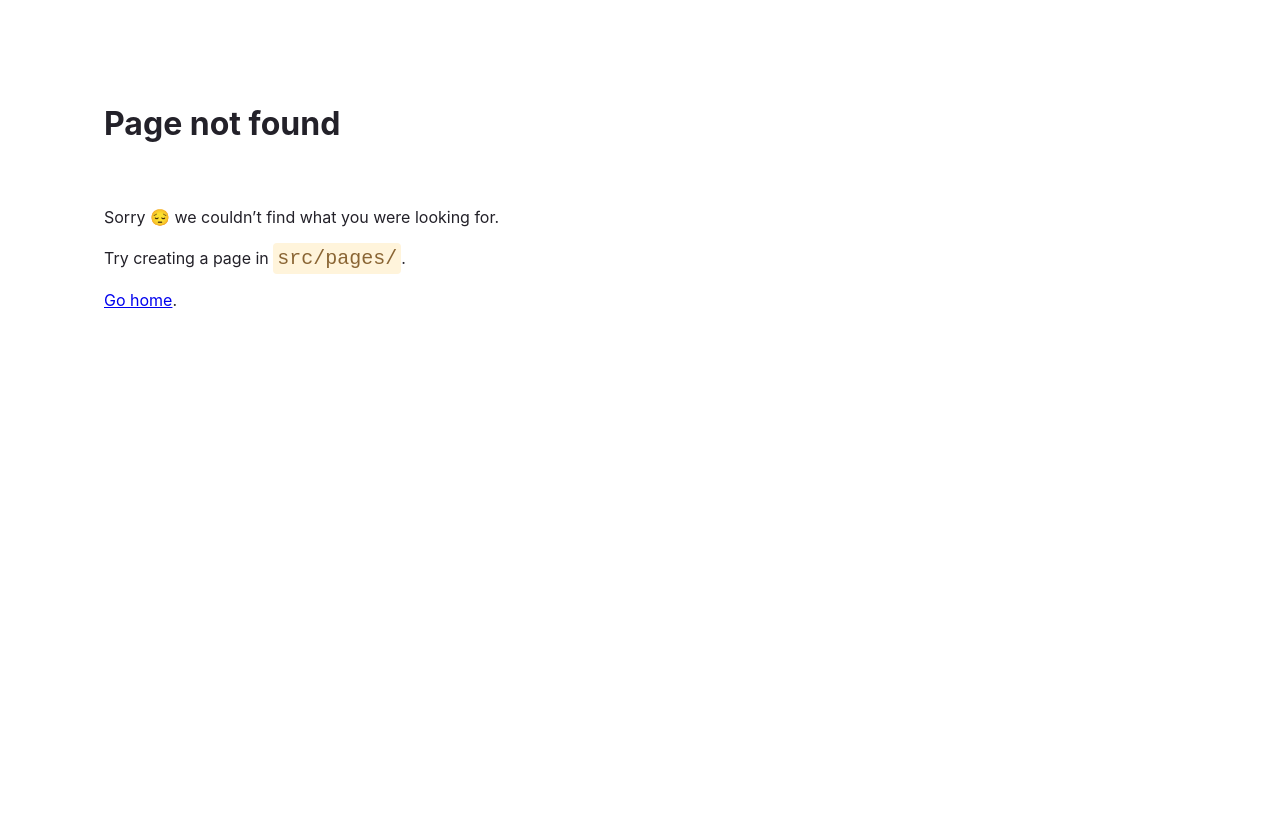
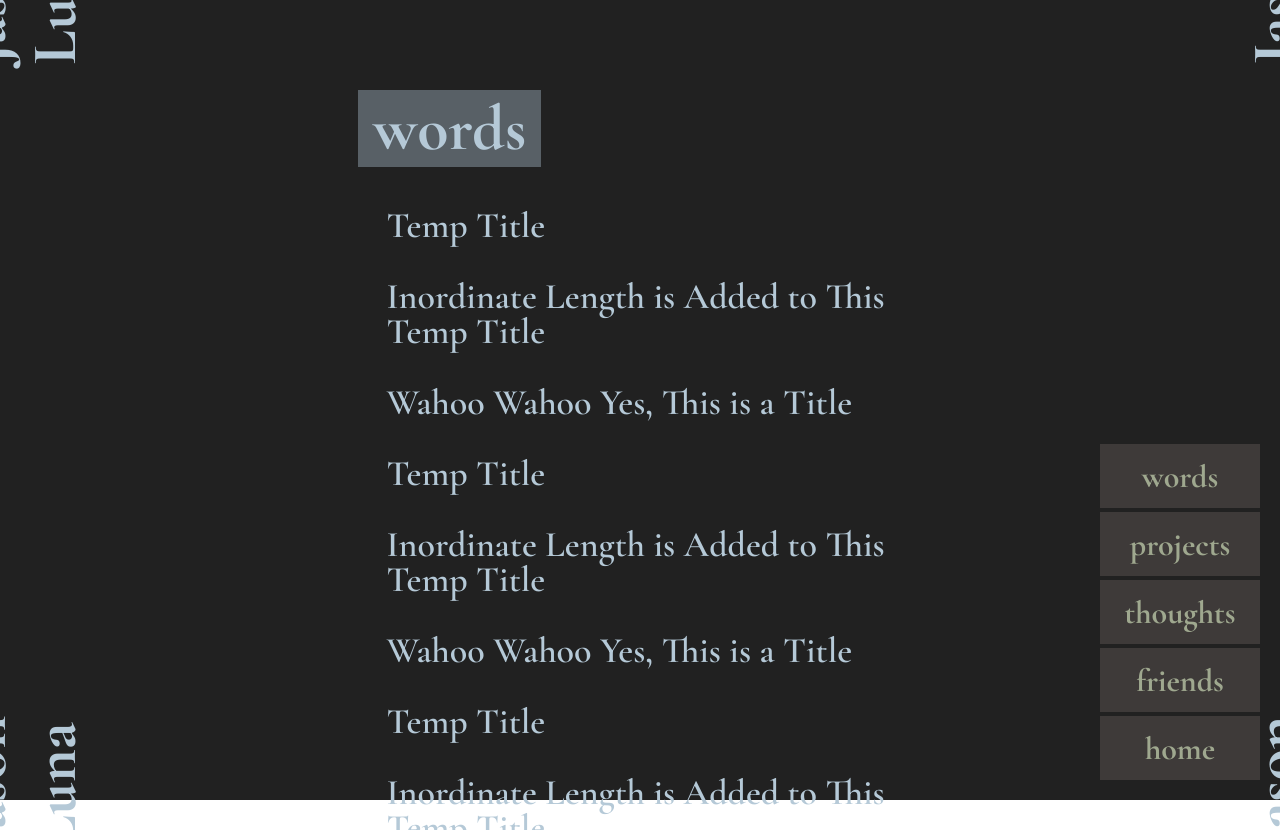
Before and after one commit to jasonmatthewluna/site2, a Gatsby site: page /tempblog in a window 1280 px wide. Before the commit this address had no page. Before the commit the page ends 800 px from the top, so only its background shows below. Built offline with nearby package versions, Linux system fonts and the light colour scheme; Gatsby itself is replaced by a stand-in of ours.

Commit message:
made temporary blog page
to come:

make temp blog a layout rather than static page, taking in a "header" for "words", "projects", "thoughts", "friends"

make layout dynamically link to articles

design article pages

allow the nav bar to take in color options so that it matches the color scheme of the blog page

```diff
--- a/src/nav.js
+++ b/src/nav.js
@@ -14,27 +14,27 @@ export class Nav extends React.Component {
             <div className={nav}>
           {/* essentially a nav component*/}
           <div className={navitem}>
-            <Link to ="/">
+            <Link to ="/tempblog">
               words
             </Link>
           </div>
           <div className={navitem}>
-            <Link to ="/">
+            <Link to ="/tempblog">
               projects
             </Link>
           </div>
           <div className={navitem}>
-            <Link to ="/">
+            <Link to ="/tempblog">
               thoughts
             </Link>
           </div>
           <div className={navitem}>
-            <Link to ="/">
+            <Link to ="/tempblog">
               friends
             </Link>
           </div>
           <div className={navitem} id={lastnav}>
-            <Link to ="/">
+            <Link to ="/tempblog">
               home
             </Link>
           </div>
--- a/src/pages/index.module.css
+++ b/src/pages/index.module.css
@@ -1,6 +1,6 @@
 @import url('https://fonts.googleapis.com/css2?family=Cormorant+Garamond:wght@600;700&family=Rubik:wght@300&display=swap');
 
-html, body{
+html, body {
     margin: 0px;
 }
 
@@ -52,6 +52,7 @@ html, body{
 
 .contact {
     bottom: 0;
+    position: absolute;
     font-size: 16px;
 }
 
--- /dev/null
+++ b/src/pages/tempblog.js
@@ -0,0 +1,59 @@
+import * as React from 'react'
+
+// components
+import {
+    Nav
+  } from '../nav.js'
+
+// styles
+import {
+    background,
+    pageheader,
+    headline,
+    content,
+    title,
+    right,
+    left,
+    up,
+    down,
+    name,
+} from './tempblog.module.css'
+
+const TempBlog = () => {
+    return (
+        // background
+        <div className={background}>
+            <p className={[left, up, name].join(' ')}>Jason Luna</p>
+            <p className={[left, down, name].join(' ')}>Jason Luna</p>
+            <p className={[right, up, name].join(' ')}>Jason Luna</p>
+            <p className={[right, down, name].join(' ')}>Jason Luna</p>
+            {/* content */}
+            <div className={content}>
+                {/* header */}
+                <div className={pageheader}>
+                    <h1 className={title}>&nbsp;words&nbsp;</h1>
+                </div>
+                {/* titles */}
+                <div className={headline}>
+                    <p>Temp Title</p>
+                    <p>Inordinate Length is Added to This Temp Title</p>
+                    <p>Wahoo Wahoo Yes, This is a Title</p>
+                    <p>Temp Title</p>
+                    <p>Inordinate Length is Added to This Temp Title</p>
+                    <p>Wahoo Wahoo Yes, This is a Title</p>
+                    <p>Temp Title</p>
+                    <p>Inordinate Length is Added to This Temp Title</p>
+                    <p>Wahoo Wahoo Yes, This is a Title</p>
+                    <p>Temp Title</p>
+                    <p>Inordinate Length is Added to This Temp Title</p>
+                    <p>Wahoo Wahoo Yes, This is a Title</p>
+                </div>
+            </div>
+
+            {/* nav bar (TEMPORARY UNTIL TITLE BECOMES CLICKABLE, EVEN THO THAT'S BAD UX */}
+            <Nav></Nav>
+        </div>
+    );
+}
+
+export default TempBlog
--- /dev/null
+++ b/src/pages/tempblog.module.css
@@ -0,0 +1,99 @@
+@import url('https://fonts.googleapis.com/css2?family=Cormorant+Garamond:wght@600;700&family=Rubik:wght@300&display=swap');
+
+html, body {
+    margin: 0px;
+}
+
+::-webkit-scrollbar {
+    width: 0px;
+    background: transparent; /* make scrollbar transparent */
+}
+
+
+.background {
+    display: flex;
+    width: auto;
+    height: 100vh;
+    padding: 0px;
+    margin: 0px;
+
+    background-color:#212121;
+}
+
+.pageheader {
+    margin-top: 90px;
+    background-color:#586066;
+    width: fit-content;
+
+    margin-bottom: -20px;
+}
+
+.title {
+    font-size: 64px;
+    font-family: 'Cormorant Garamond', serif;
+    font-weight: 700;
+    color:#B5C9D7;
+}
+
+.headline {
+    font-size: 36px;
+    font-family: 'Cormorant Garamond', serif;
+    font-weight: 600;
+    color:#B5C9D7;
+
+    overflow-y: scroll;
+    display: flex;
+    flex-direction: column;
+
+    max-height: 80vh;
+
+    line-height: 35px;
+    max-width: 525px;
+
+    margin-left: 28px;
+}
+
+.content {
+    margin-left: 28%;
+}
+
+p {
+    margin: 18px;
+    margin-left: 0px;
+}
+
+.name {
+    margin: 0px;
+    padding: 0px;
+    position: fixed;
+
+    font-size: 64px;
+    font-family: 'Cormorant Garamond', serif;
+    font-weight: 700;
+    color:#B5C9D7;
+
+    max-width: 60px;
+    line-height: 70px;
+
+    transform: rotate(-90deg);
+}
+
+.left {
+    float: left;
+    margin-left: -10px;
+}
+
+.right {
+    float: right;
+    right: 0;
+    margin-right: -60px;
+}
+
+.down {
+    bottom: 0;
+    margin-bottom: -90px;
+}
+
+.up {
+    margin-top: -35px;
+}
```
Also changed, not shown: src/pages/index.js (+2 -5 lines).
